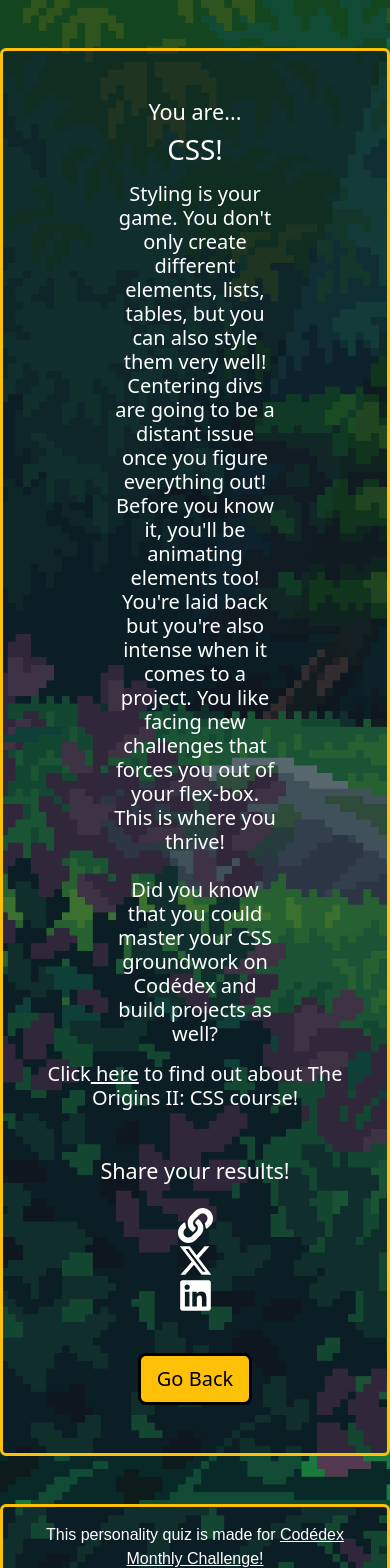
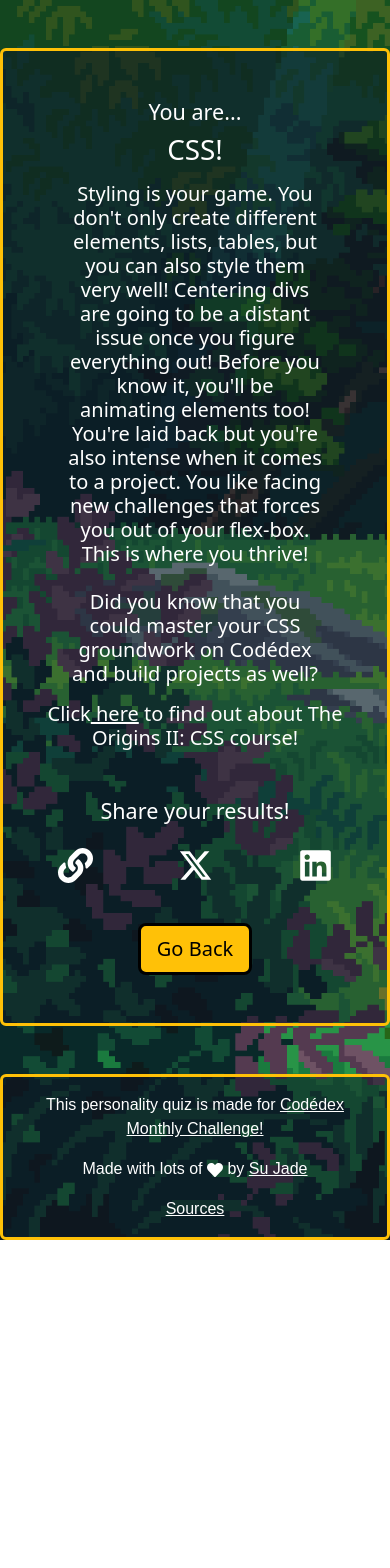
Before and after one commit to sujade/codedex-quiz, a Next.js app: page /css in a window 390 px wide. Shown: the top 1568 px of the page. After the commit the page ends 1240 px from the top, so only its background shows below. Built offline with nearby package versions, Linux system fonts and the light colour scheme.

Commit message:
fixed mobile compatibility issues

```diff
--- a/src/components/ResultInstance/CssResult.tsx
+++ b/src/components/ResultInstance/CssResult.tsx
@@ -10,7 +10,7 @@ const CssResult = () => {
         <div className={"pt-5 text-center"}>
             <h4 className={"m3-5"}>You are...</h4>
             <h1 className={"text-uppercase"}>CSS!</h1>
-            <h5 className={"ms-5 me-5 ps-5 pe-5 mb-3 mt-3"}>Styling is your game. You don&#39;t only create different
+            <h5 className={"ms-5 me-5 px-md-5 px-1 mb-3 mt-3"}>Styling is your game. You don&#39;t only create different
                 elements, lists, tables, but you can also style them very well! Centering divs are going to be a distant
                 issue once you figure everything out! Before you know it, you&#39;ll be animating elements too!
                 You&#39;re laid back but you&#39;re also intense when it comes to a project. You like facing new
--- a/src/components/ResultInstance/HtmlResult.tsx
+++ b/src/components/ResultInstance/HtmlResult.tsx
@@ -10,7 +10,7 @@ const HtmlResult = () => {
         <div className={"pt-5 text-center"}>
             <h4 className={"m3-5"}>You are...</h4>
             <h1 className={"text-uppercase"}>HTML!</h1>
-            <h5 className={"ms-5 me-5 ps-5 pe-5 mb-3 mt-3"}>You don&#39;t just stick to the basics, you own them!
+            <h5 className={"ms-5 me-5 px-md-5 px-1 mb-3 mt-3"}>You don&#39;t just stick to the basics, you own them!
                 Whenever you need to create new web application,
                 you think carefully, start strong and make it yours! Creating elements, lists, tables and structure is
                 totally your playground! You take it easy, but you care about your footwork. Don&#39;t forget, a good
--- a/src/components/ResultInstance/JavascriptResult.tsx
+++ b/src/components/ResultInstance/JavascriptResult.tsx
@@ -10,7 +10,7 @@ const JavascriptResult = () => {
         <div className={"pt-5 text-center"}>
             <h4 className={"m3-5"}>You are...</h4>
             <h1 className={"text-uppercase"}>JavaScript!</h1>
-            <h5 className={"ms-5 me-5 ps-5 pe-5 mb-3 mt-3"}>Whoa! You&#39;re JavaScript! Now, we all know what that
+            <h5 className={"ms-5 me-5 px-md-5 px-1 mb-3 mt-3"}>Whoa! You&#39;re JavaScript! Now, we all know what that
                 means.
                 You&#39;re very capable in terms of creating new projects and creating interactive web-applications with
                 responsive interface! You can also use functions, variables and arrays the way you want! The moment you
--- a/src/components/ResultInstance/PythonResult.tsx
+++ b/src/components/ResultInstance/PythonResult.tsx
@@ -10,7 +10,7 @@ const PythonResult = () => {
         <div className={"pt-5 text-center"}>
             <h4 className={"m3-5"}>You are...</h4>
             <h1 className={"text-uppercase"}>Python!</h1>
-            <h5 className={"ms-5 me-5 ps-5 pe-5 mb-3 mt-3"}>You&#39;re Python, how cool is that?!
+            <h5 className={"ms-5 me-5 px-md-5 px-1 mb-3 mt-3"}>ou&#39;re Python, how cool is that?!
                 You know your way around so many things including loops, control flow and even modules! You can also
                 create your own functions and classes! You can build very cool applications like games, calculators, and
                 even a terminal adventure! You go hard, but you know where to limit yourself. This quality makes you
--- a/src/components/ResultInstance/ShareBox.tsx
+++ b/src/components/ResultInstance/ShareBox.tsx
@@ -34,13 +34,13 @@ const ShareBox = () => {
         <Container className={"mt-3 mb-3"}>
             <Row className={"mb-3"}><h4>Share your results!</h4></Row>
             <Row className="justify-content-md-center">
-                <Col md={1}><FaLink className={"icon"} onClick={handleShare} size={35}></FaLink></Col>
-                <Col md={1}><Link
+                <Col xs={4} md={1} className="d-flex justify-content-center"><FaLink className={"icon mx-1"} onClick={handleShare} size={35}></FaLink></Col>
+                <Col xs={4} md={1} className="d-flex justify-content-center"><Link
                     href={`https://twitter.com/share?text=My Codédex Personality Quiz results are out!&url=${window.location.href}`}><FaXTwitter
-                    className={"icon"} size={35}></FaXTwitter></Link></Col>
-                <Col md={1}><Link
+                    className={"icon mx-1"} size={35}></FaXTwitter></Link></Col>
+                <Col xs={4} md={1} className="d-flex justify-content-center"><Link
                     href={`https://www.linkedin.com/shareArticle?mini=true&url=${window.location.href}`}><FaLinkedin
-                    className={"icon"} size={35}></FaLinkedin></Link></Col>
+                    className={"icon mx-1"} size={35}></FaLinkedin></Link></Col>
             </Row>
         </Container>
     );
```
